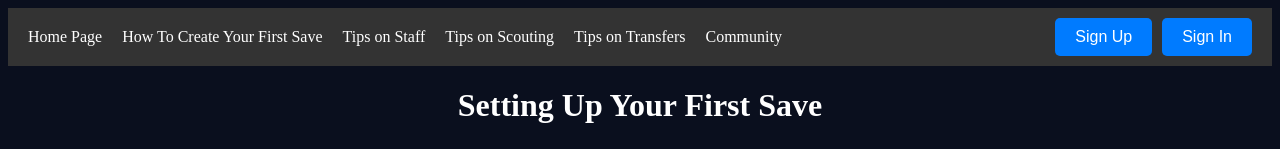
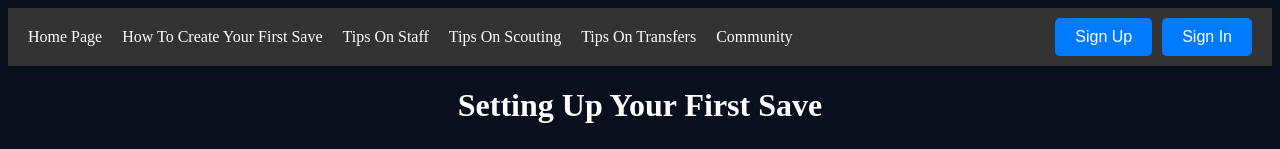
Before and after one commit to MrMidget03/CollegeWebsite, a plain HTML site: page SetUpSave.html in a window 1280 px wide. Shown: the top 149 px of the page. Drawn offline with Linux system fonts and the light colour scheme.

Commit message:
Update SetUpSave.html

```diff
--- a/SetUpSave.html
+++ b/SetUpSave.html
@@ -36,11 +36,11 @@
 
             <a href="SetUpSave.html">How To Create Your First Save</a>
 
-            <a href="Staff.html">Tips on Staff</a>
+            <a href="Staff.html">Tips On Staff</a>
 
-            <a href="Scouting.html">Tips on Scouting</a>
+            <a href="Scouting.html">Tips On Scouting</a>
 
-            <a href="Transfers.html">Tips on Transfers</a>
+            <a href="Transfers.html">Tips On Transfers</a>
 
             <a href="Community.html">Community</a>
 
```
